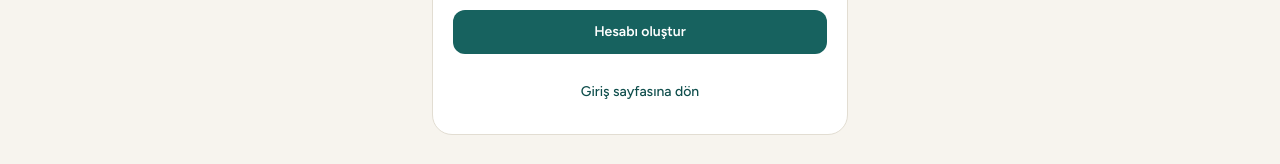
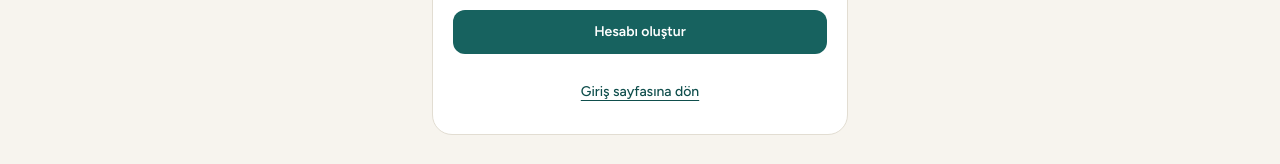
Before and after one commit to farukberke/innerspace, a React (Vite) app in the folder frontend/: page /accept-invitation in a window 1280 px wide. Shown: the part 559-723 px from the top of the page. Built offline with nearby package versions, Linux system fonts and the light colour scheme; no server answers.

Commit message:
fix(frontend): keep link underline under text

```diff
--- a/frontend/src/index.css
+++ b/frontend/src/index.css
@@ -68,24 +68,19 @@
   }
 }
 
-/* Single link look: underline draws in on hover/focus. */
+/* Single link look: underline sits right under the text; it thickens on hover/focus. */
 .link {
   @apply font-medium text-brand-700;
-  background: linear-gradient(currentColor, currentColor) no-repeat 0 100% / 100% 1px;
-  transition: background-size 0.25s ease;
+  text-decoration: underline;
+  text-decoration-thickness: 1px;
+  text-underline-offset: 0.25em;
+  transition: text-decoration-thickness 0.2s ease;
 }
 .link:hover,
 .link:focus-visible {
-  background-size: 100% 2px;
+  text-decoration-thickness: 2px;
 }
 @media (prefers-reduced-motion: no-preference) {
-  .link {
-    background-size: 0 1px;
-  }
-  .link:hover,
-  .link:focus-visible {
-    background-size: 100% 1px;
-  }
   .lift {
     transition: transform 0.2s ease, box-shadow 0.2s ease;
   }
```
